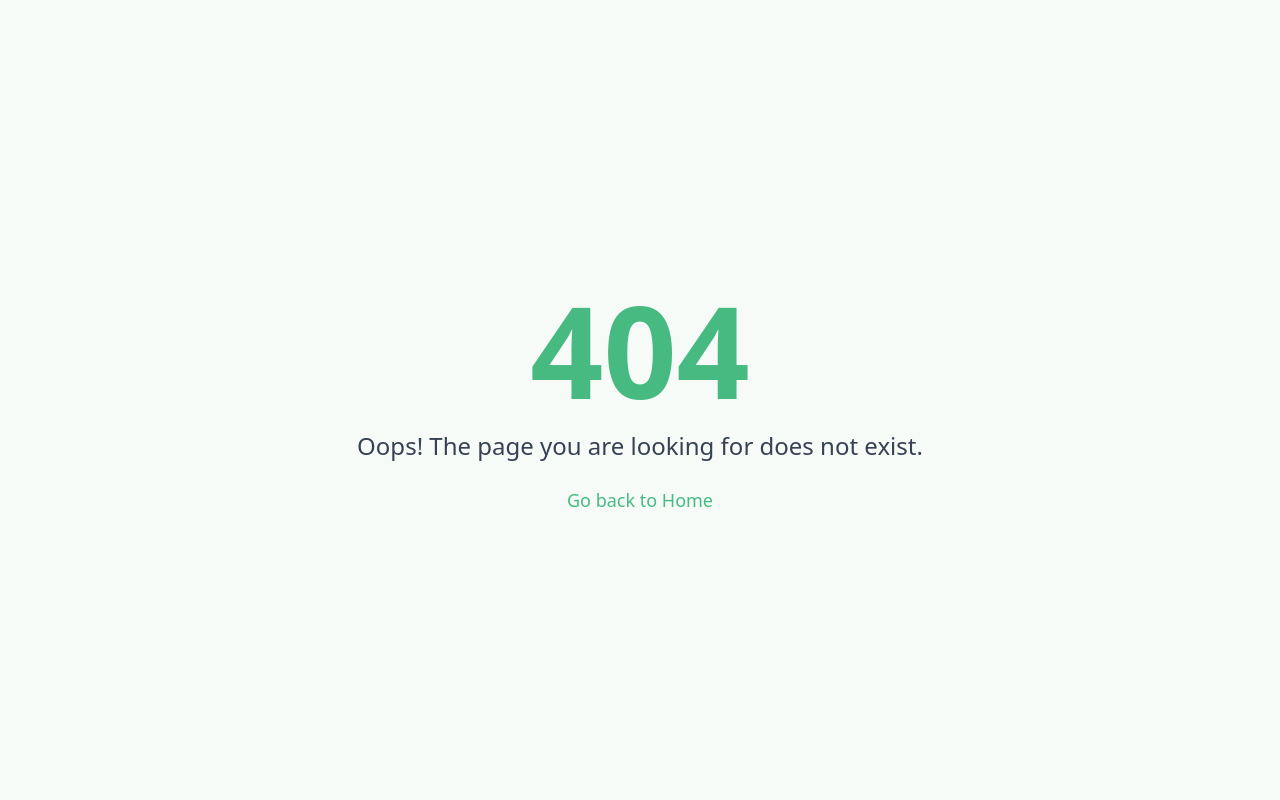
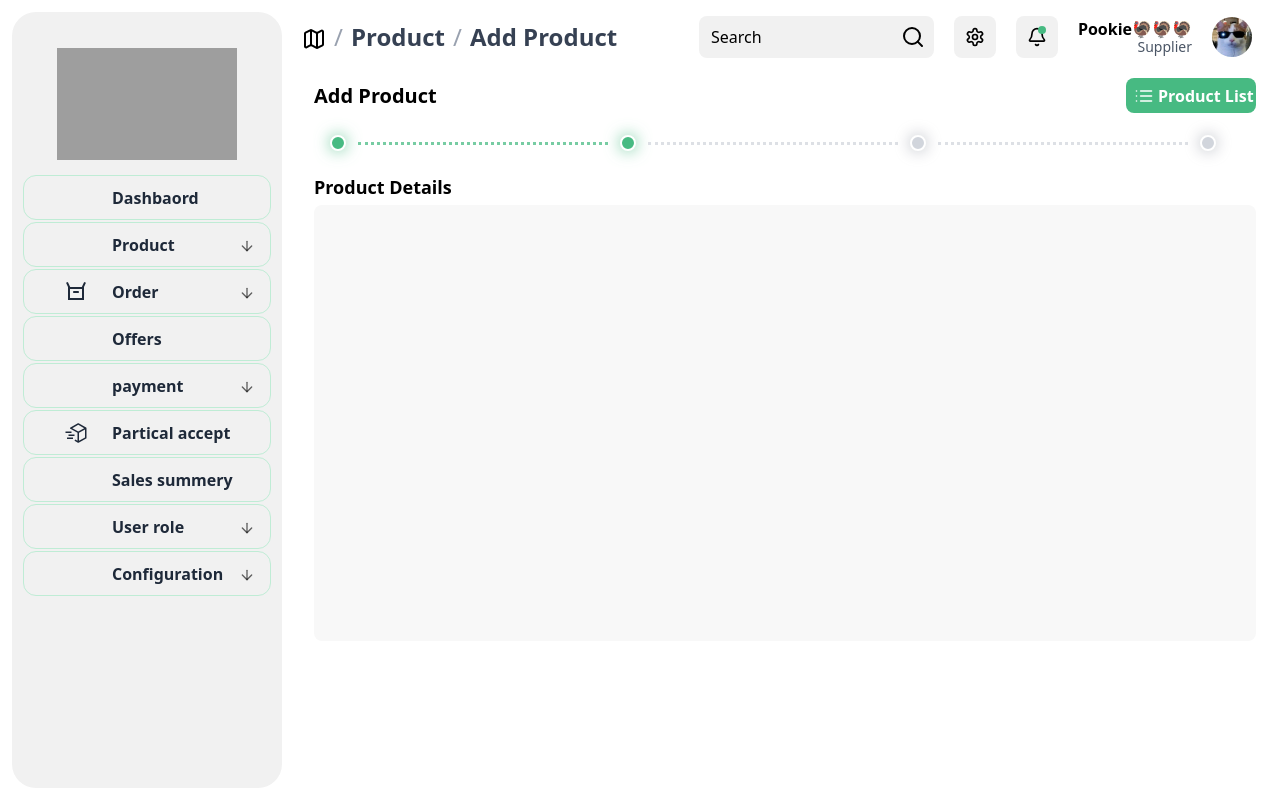
Before and after one commit to yrfean/Ecommerce-supplier-part, a React (Vite) app: page /product/add-product in a window 1280 px wide. Before the commit this address had no page. Built offline with nearby package versions, Linux system fonts and the light colour scheme; grey boxes are pictures that could not be loaded; some icons are missing.

Commit message:
everything upto add pd

```diff
--- a/src/Router.jsx
+++ b/src/Router.jsx
@@ -31,7 +31,8 @@ import AccountsLedger from "./pages/payments/accounts ledger/AccountsLedger";
 import Offers from "./pages/offers/Offers";
 import AdvertisingWindows from "./pages/product/advertising windows/AdvertisingWindows";
 import ProductDetails from "./pages/product/products list/pages/product details/ProductDetails";
-import AddBatch from "./pages/product/products list/pages/AddBatch.jsx/AddBatch";
+import AddBatch from "./pages/product/products list/pages/add batch/AddBatch";
+import AddProduct from "./pages/product/products list/pages/add product/AddProduct";
 
 export const router = createBrowserRouter([
   { path: "/*", element: <ErrorPage /> },
@@ -48,6 +49,7 @@ export const router = createBrowserRouter([
     children: [
       { path: "/", element: <Dashboard /> },
       { path: "/product", element: <Product /> },
+      { path: "/product/add-product", element: <AddProduct /> },
       { path: "/product/product-details", element: <ProductDetails /> },
       {path: "/product/product-details/add-batch",element: <AddBatch />, },
       { path: "/product/advertising-windows", element: <AdvertisingWindows /> },
--- a/src/index.css
+++ b/src/index.css
@@ -5,6 +5,7 @@
 /* green - #47BA82 */
 /* drak green(for hover) - #3DA372 */
 /* light green - #F6FBF8 */
+/* light gray - #F8F8F8 (for bg) */
 
 /* hide scrollbar */
 .custom-scrollbar::-webkit-scrollbar {
--- a/src/pages/product/products list/Product.jsx
+++ b/src/pages/product/products list/Product.jsx
@@ -19,7 +19,10 @@ const Product = () => {
       {/* title and add prod btn */}
       <div className="flex justify-between w-full mb-3">
         <h1 className="text-xl font-bold">Product List</h1>
-        <div className="w-[135px] h-[40px]">
+        <div
+          onClick={() => (location.href = "product/add-product")}
+          className="w-[135px] h-[40px]"
+        >
           <Button icon={Plus} label={"Add product"} />
         </div>
       </div>
--- a/src/pages/product/products list/pages/AddBatch.jsx/AddBatch.jsx
+++ b/src/pages/product/products list/pages/add batch/AddBatch.jsx
@@ -1,10 +1,9 @@
+
 
 const AddBatch = () => {
   return (
-    <div className="p-3">
-
-    </div>
-  )
+    <div></div>
+  );
 }
 
 export default AddBatch
--- /dev/null
+++ b/src/pages/product/products list/pages/add product/AddProduct.jsx
@@ -0,0 +1,33 @@
+import React from 'react'
+import ButtonWithIcon from '../../../../../components/ButtonWithIcon';
+import { List } from 'lucide-react';
+import PageProgressBar from './component/PageProgressBar';
+
+const AddProduct = () => {
+  return (
+    <div className="p-3 mt-1">
+      {/* add product and product list */}
+      <div className="flex items-center justify-between">
+        <h1 className="text-xl font-bold">Add Product</h1>
+        <div
+          onClick={() => (location.href = "/product")}
+          className="text-center h-[35px] w-[130px]"
+        >
+          <ButtonWithIcon icon={List} label={"Product List"} />
+        </div>
+      </div>
+
+      {/* page progress bar */}
+      <div className="my-1">
+        <PageProgressBar />
+      </div>
+
+      {/* product details */}
+      <h1 className="text-lg font-semibold my-1">Product Details</h1>
+
+      <div className="bg-[#F8F8F8] w-full h-[436px] rounded-lg"></div>
+    </div>
+  );
+}
+
+export default AddProduct
--- /dev/null
+++ b/src/pages/product/products list/pages/add product/component/PageProgressBar.jsx
@@ -0,0 +1,54 @@
+const PageProgressBar = ({ pageNumber = 2 }) => {
+  return (
+    <div className="px-4 flex gap-3 items-center">
+      {/* round */}
+      <div
+        className={`w-4 h-4  rounded-full border-2 border-white bg-[#47BA82] drop-shadow-[0_0_8px_rgba(71,186,130,0.8)]`}
+      />
+      {/* line */}
+      <div
+        className={`w-[250px] h-1 border-b-3 border-dotted  my-6 animate-pulse ${
+          pageNumber > 1 ? "border-[#47BA82]" : "border-gray-300"
+        }`}
+      />
+      {/* round */}
+      <div
+        className={`w-4 h-4 rounded-full border-2 border-white ${
+          pageNumber >= 2
+            ? "bg-[#47BA82] drop-shadow-[0_0_8px_rgba(71,186,130,0.8)]"
+            : "drop-shadow-[0_0_8px_rgba(160,165,175,0.8)] bg-gray-300"
+        }`}
+      />
+      {/* line */}
+      <div
+        className={`w-[250px] h-1 border-b-3 border-dotted  my-6 animate-pulse ${
+          pageNumber > 2 ? "border-[#47BA82]" : "border-gray-300"
+        }`}
+      />
+      {/* round */}
+      <div
+        className={`w-4 h-4  rounded-full border-2 border-white ${
+          pageNumber >= 3
+            ? "bg-[#47BA82] drop-shadow-[0_0_8px_rgba(71,186,130,0.8)]"
+            : "drop-shadow-[0_0_8px_rgba(160,165,175,0.8)] bg-gray-300"
+        }`}
+      />
+      {/* line */}
+      <div
+        className={`w-[250px] h-1 border-b-3 border-dotted  my-6 animate-pulse ${
+          pageNumber > 3 ? "border-[#47BA82]" : "border-gray-300"
+        }`}
+      />
+      {/* round */}
+      <div
+        className={`w-4 h-4  rounded-full border-2 border-white ${
+          pageNumber >= 4
+            ? "bg-[#47BA82] drop-shadow-[0_0_8px_rgba(71,186,130,0.8)]"
+            : "drop-shadow-[0_0_8px_rgba(160,165,175,0.8)] bg-gray-300"
+        }`}
+      />
+    </div>
+  );
+};
+
+export default PageProgressBar;
```
